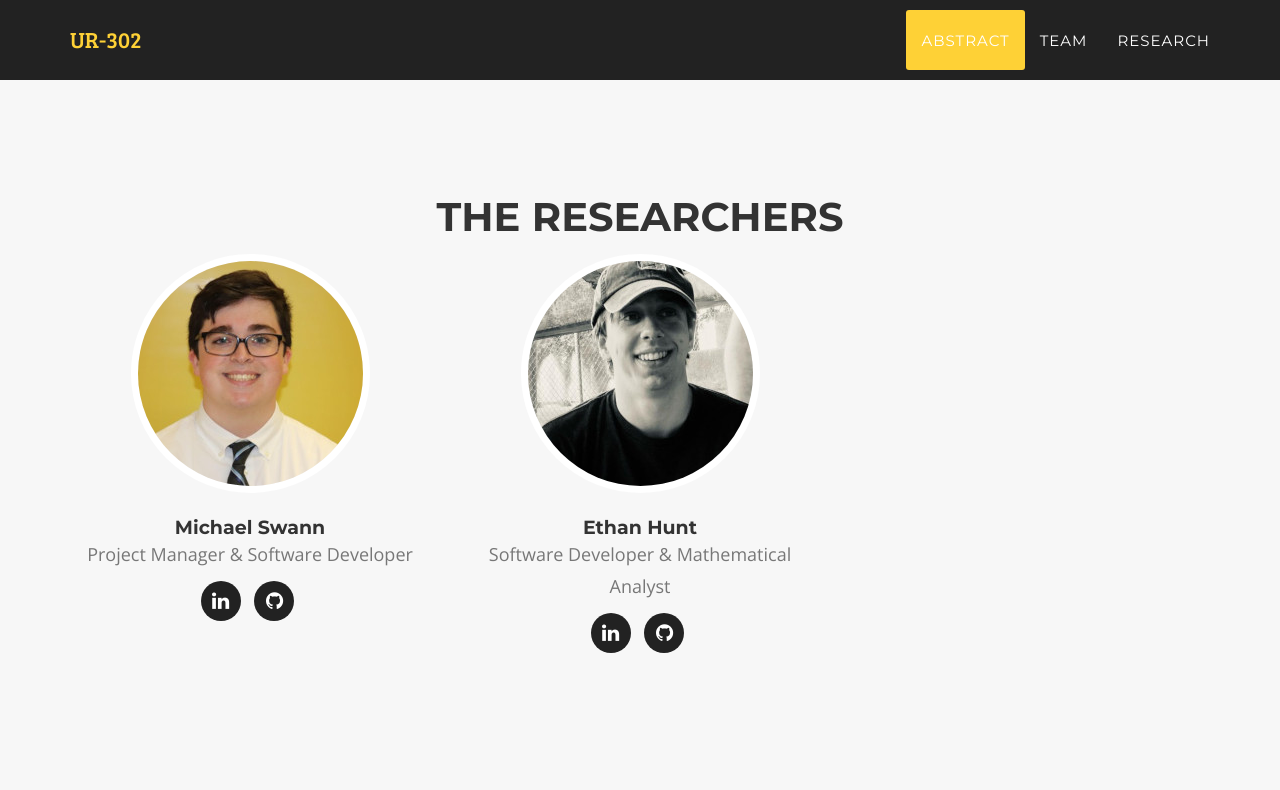
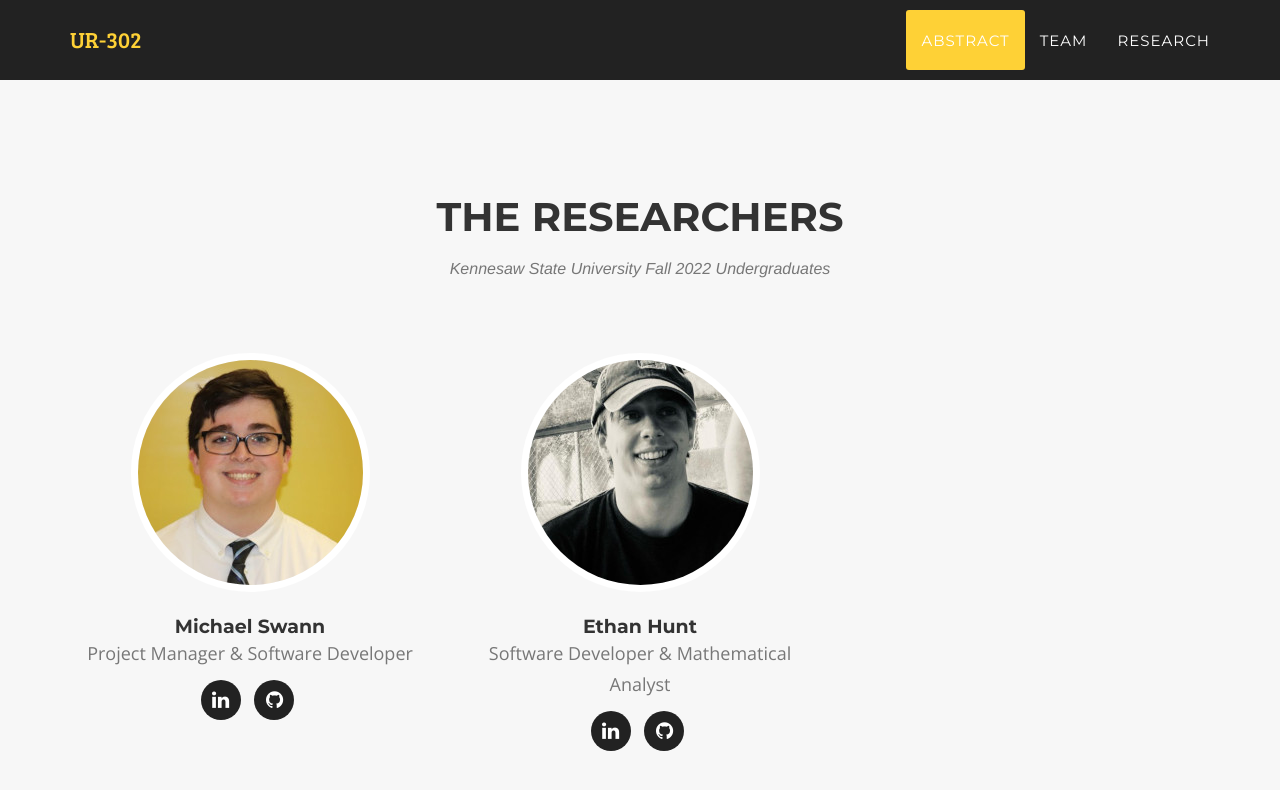
Before and after one commit to Javamorris/Javamorris.github.io, a Jekyll site: the page built from index.html, in a window 1280 px wide and 900 px high, scrolled down 1438 px. Shown: the top 790 px of the window. Built offline with Jekyll 4.4.1, drawn with Linux system fonts in a browser that asks for light colours; some web fonts are replaced.

Commit message:
Update team page formatting

```diff
--- a/_includes/team.html
+++ b/_includes/team.html
@@ -4,6 +4,7 @@
             <div class="row">
                 <div class="col-lg-12 text-center">
                     <h2 class="section-heading">The Researchers</h2>
+                    <h3 class="section-subheading text-muted">Kennesaw State University Fall 2022 Undergraduates</h3>
                 </div>
             </div>
             <div class="row">
```
